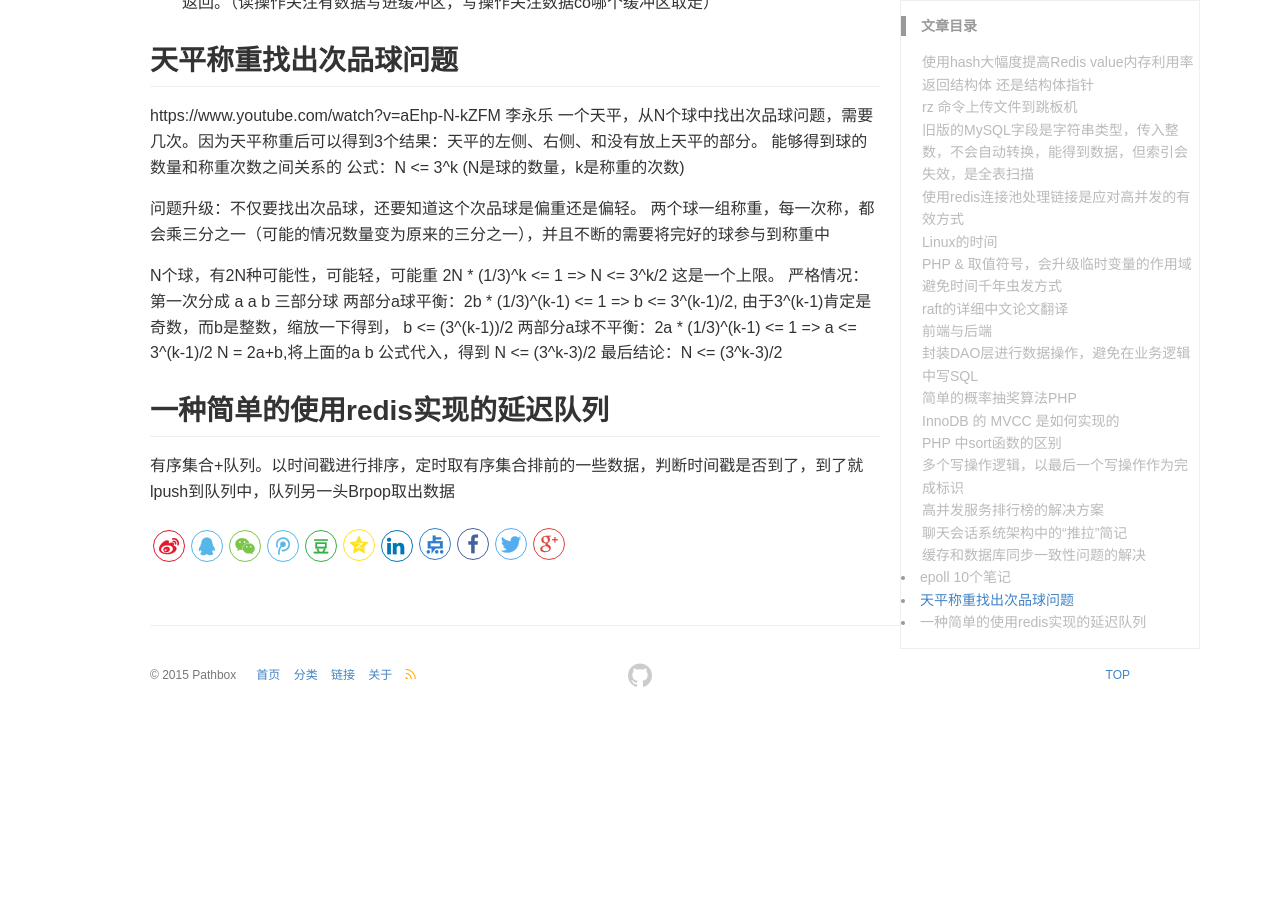
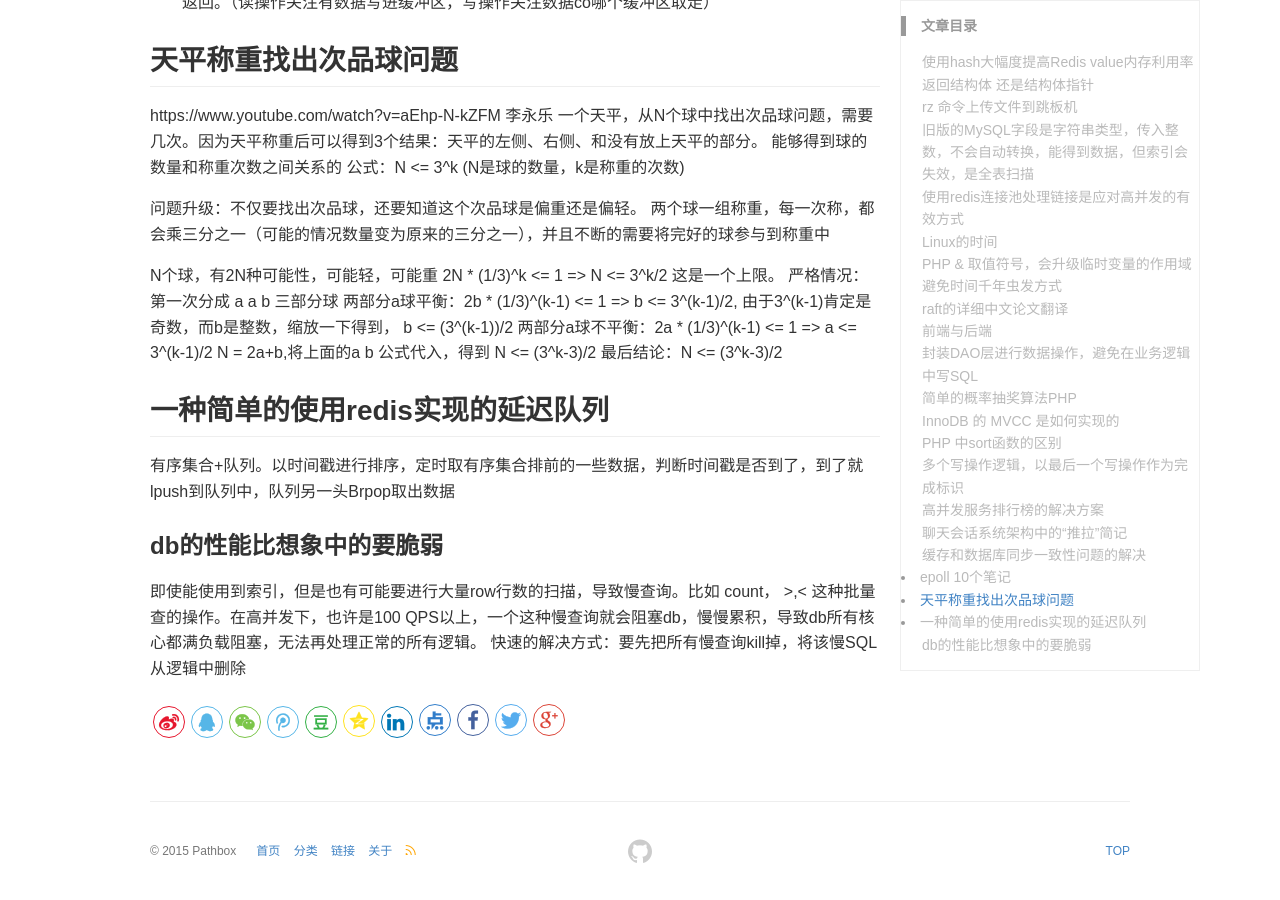
Before and after one commit to pathbox/pathbox.github.io, a Jekyll site: the page built from _posts/2021-07-16-work-summary-in-Tencent-50.md, in a window 1280 px wide and 900 px high, scrolled down 6846 px. Built offline with Jekyll 4.4.1, drawn with Linux system fonts in a browser that asks for light colours; before the commit the page ends 7570 px from its top, so only the background shows below that.

Commit message:
db的性能比想象中的要脆弱

```diff
--- a/_posts/2021-07-16-work-summary-in-Tencent-50.md
+++ b/_posts/2021-07-16-work-summary-in-Tencent-50.md
@@ -271,3 +271,7 @@ N = 2a+b,将上面的a b 公式代入，得到 N <= (3^k-3)/2
 
 ## 一种简单的使用redis实现的延迟队列
 有序集合+队列。以时间戳进行排序，定时取有序集合排前的一些数据，判断时间戳是否到了，到了就lpush到队列中，队列另一头Brpop取出数据
+
+### db的性能比想象中的要脆弱
+即使能使用到索引，但是也有可能要进行大量row行数的扫描，导致慢查询。比如 count， >,< 这种批量查的操作。在高并发下，也许是100 QPS以上，一个这种慢查询就会阻塞db，慢慢累积，导致db所有核心都满负载阻塞，无法再处理正常的所有逻辑。
+快速的解决方式：要先把所有慢查询kill掉，将该慢SQL从逻辑中删除
```
